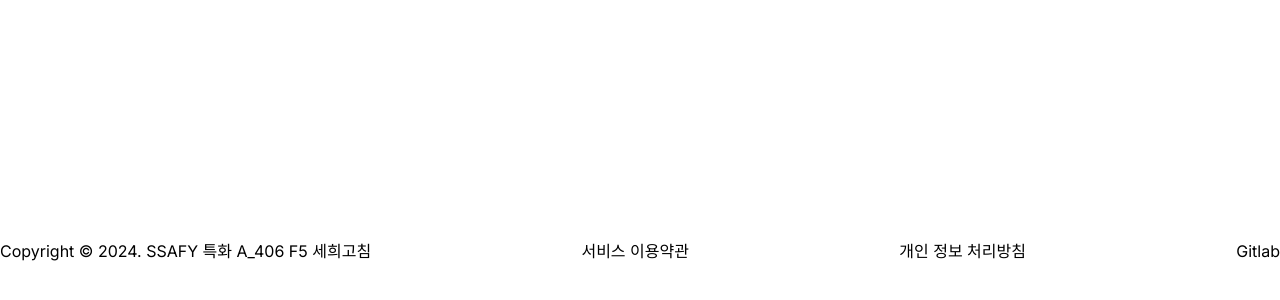
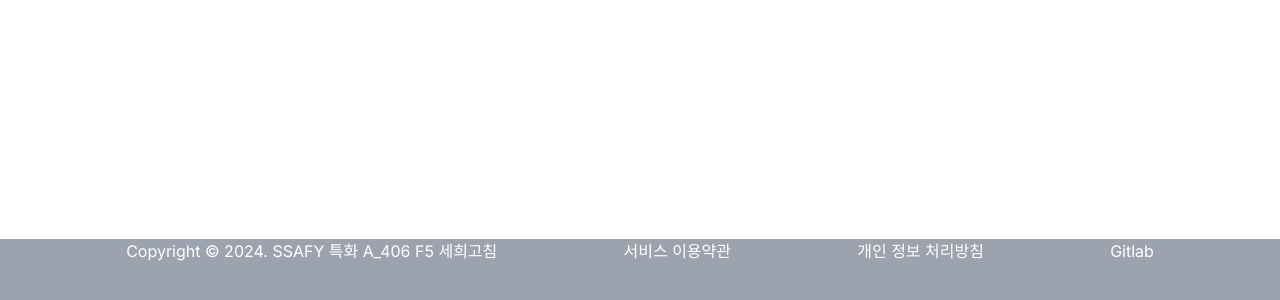
Before and after one commit to yhc-key/pickITup, a Next.js app in the folder frontend/: page /techBlog in a window 1280 px wide. Shown: the part 796-1096 px from the top of the page. Before the commit the page ends 1059 px from the top, so only its background shows below. Built offline with nearby package versions, Linux system fonts and the light colour scheme.

Commit message:
📝Docs :  layout.ts footer

```diff
--- a/frontend/src/app/layout.tsx
+++ b/frontend/src/app/layout.tsx
@@ -56,7 +56,7 @@ export default function RootLayout({
           <div>로그인 | 회원가입</div>
         </header>
         <main>{children}</main>
-        <footer className="flex justify-between">
+        <footer className="bg-gray-400 text-white flex justify-evenly h-16">
           <div>Copyright © 2024. SSAFY 특화 A_406 F5 세희고침</div>
           <div>서비스 이용약관</div>
           <div>개인 정보 처리방침</div>
```
